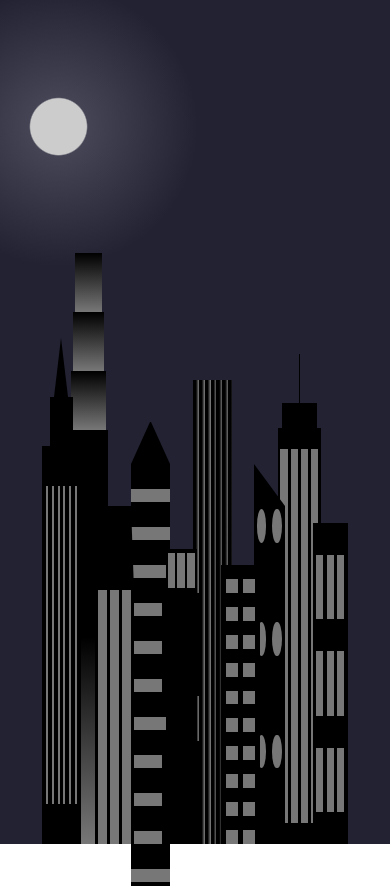
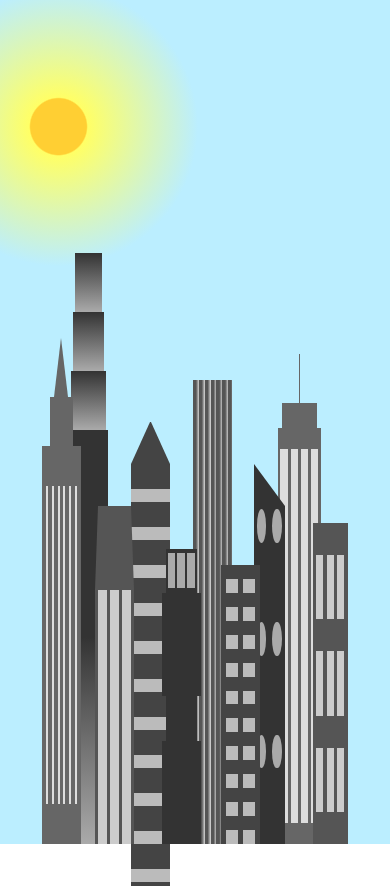
Before and after one commit to jerangel1/CitySkyline, a plain HTML site: page index.html in a window 390 px wide. Drawn offline with Linux system fonts and the light colour scheme.

Commit message:
se corrige error en @media y se reduce el espacio de transicion

```diff
--- a/styles.css
+++ b/styles.css
@@ -276,27 +276,25 @@ body {
             var(--window-color3) 30%);
 }
 
-@media (max-width: 700px) {
+@media (max-width: 500px) {
     :root {
-        --building-color1: #000;
-        --building-color2: #000;
-        --building-color3: #000;
-        --building-color4: #000;
-        --window-color1: #777;
-        --window-color2: #777;
-        --window-color3: #777;
-        --window-color4: #777;
+        --building-color1: #333;
+        --building-color2: #444;
+        --building-color3: #555;
+        --building-color4: #666;
+        --window-color1: #aaa;
+        --window-color2: #bbb;
+        --window-color3: #ccc;
+        --window-color4: #ddd;
     }
 
 }
 
+
 .sky {
     background: radial-gradient(closest-corner circle at 15% 15%,
-            #ccc,
-            #ccc 20%,
-            #445 21%,
-            #223 100%);
+            #ffcf33,
+            #ffcf33 20%,
+            #ffff66 21%,
+            #bbeeff 100%);
 }
-footer{
-    transform: rotate(90deg);
-}
```
